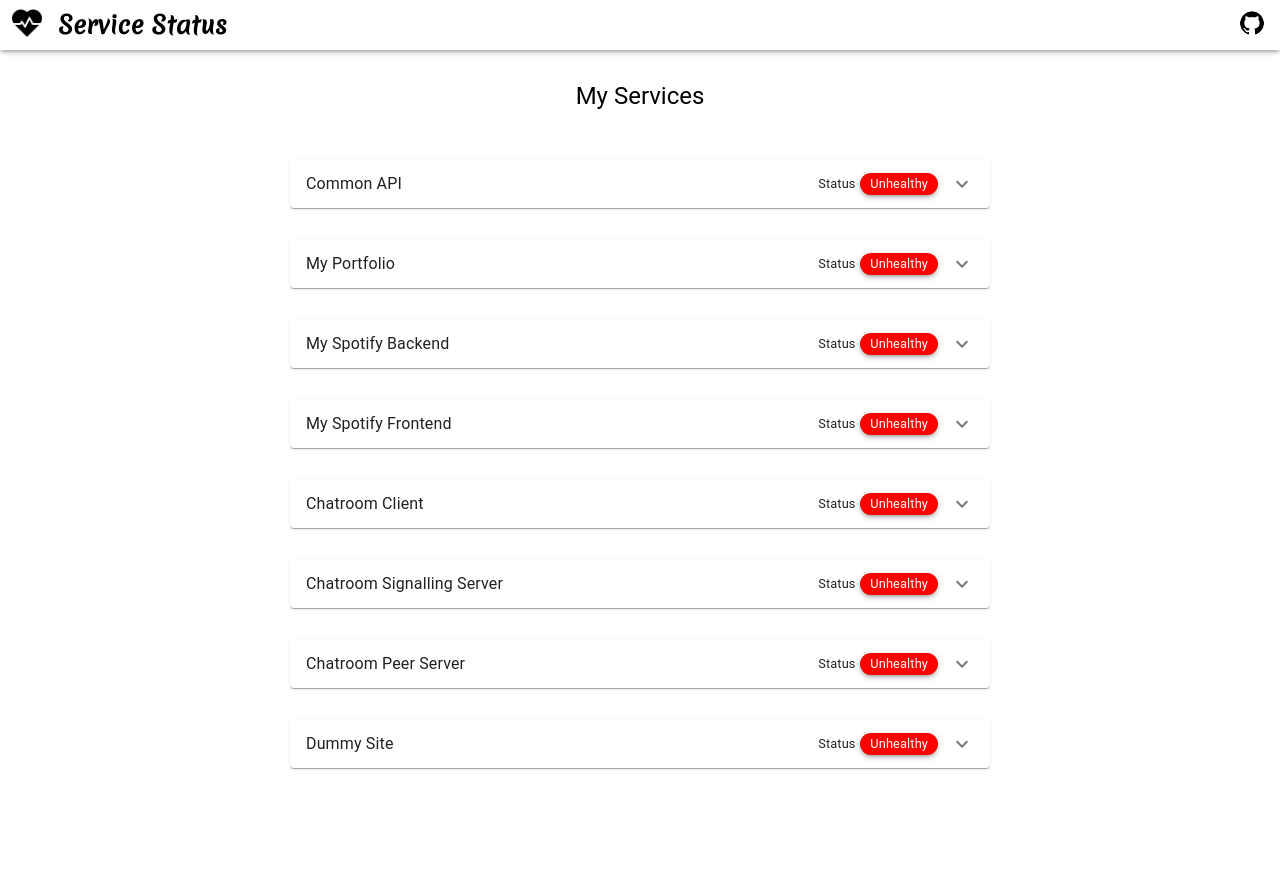
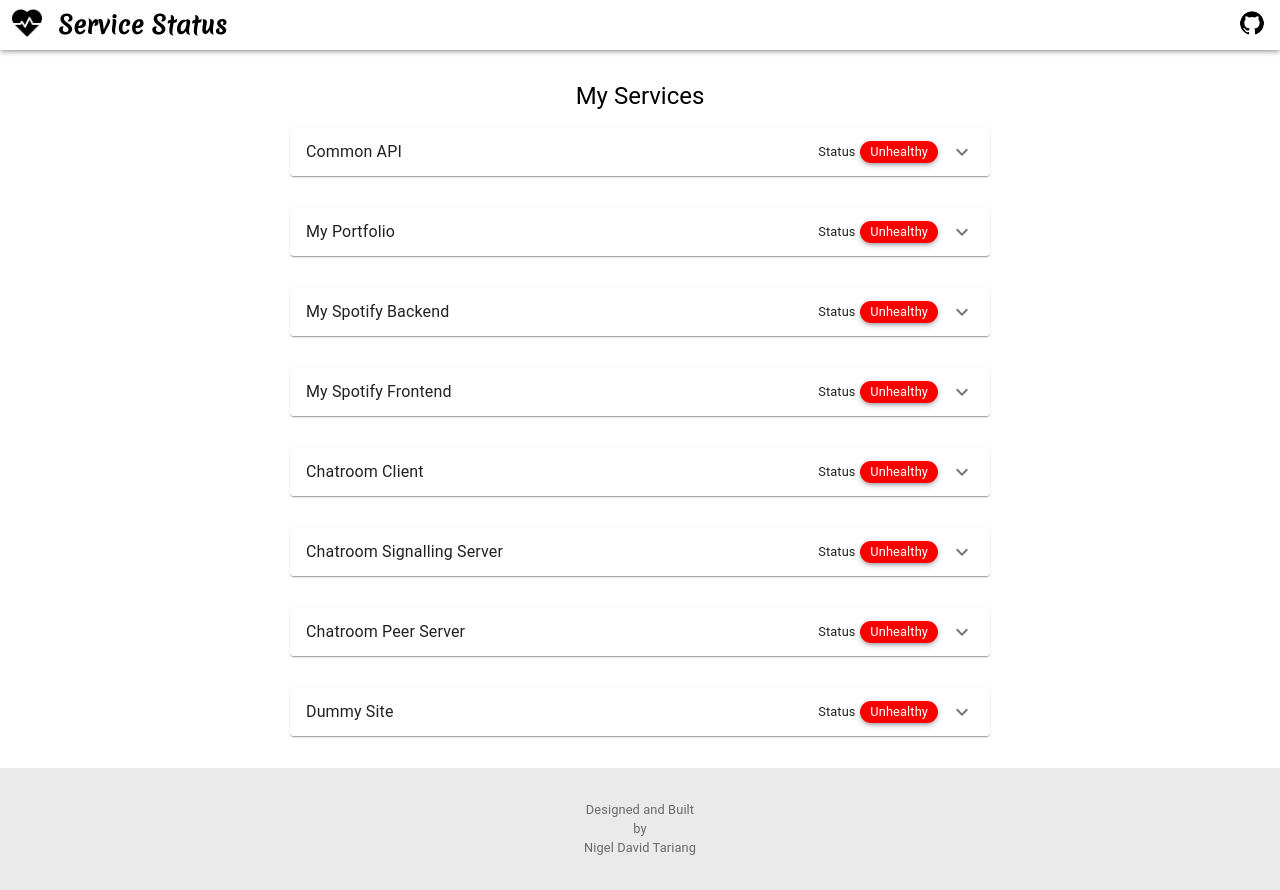
Before and after one commit to 0racularGh0st/service-status-checker, a React (Create React App) app in the folder client/: page / in a window 1280 px wide. Before the commit the page ends 800 px from the top, so only its background shows below. Built offline with nearby package versions, Linux system fonts and the light colour scheme; no server answers.

Commit message:
add footer

```diff
--- a/client/src/Home.js
+++ b/client/src/Home.js
@@ -1,12 +1,14 @@
 import React from 'react';
 import Header from "./components/Header";
 import Content from "./components/Content";
+import Footer from "./components/Footer";
 const Home = () => {
 
     return (
         <div>
             <Header/>
             <Content/>
+            <Footer/>
         </div>
     )
 }
--- a/client/src/components/Content.js
+++ b/client/src/components/Content.js
@@ -7,7 +7,7 @@ const Content = () => {
     return(
         <div className="main-content-wrapper">
             <div className="main-content">
-            <Typography variant="h5" style={{"marginBottom":"2rem"}}>My Services</Typography>
+            <Typography variant="h5" className="my-services">My Services</Typography>
             {
                 config.services.map((service,index) => {
                     return (<ServiceAccordion key={index} serviceData={service}/>)
--- a/client/src/components/Footer.js
+++ b/client/src/components/Footer.js
@@ -0,0 +1,20 @@
+import React from 'react';
+import "./Footer.scss";
+const Footer = ()=> {
+    return (
+        <div>
+            <div className="footer-content">
+            <div className="footer-detail">
+                Designed and Built
+            </div>
+            <div className="footer-detail">
+                by
+            </div>
+            <a className="my-portfolio" href="https://nigeldavid.in" target="_blank" rel="noopener noreferrer" aria-label="me" >
+                Nigel David Tariang
+            </a>
+            </div>
+        </div>
+    )
+}
+export default Footer;
--- /dev/null
+++ b/client/src/components/Footer.scss
@@ -0,0 +1,23 @@
+.footer-content{
+    display: flex;
+    flex-direction: column;
+    align-items: center;
+    font-size: 0.8rem;
+    font-family: "Roboto", "Helvetica", "Arial", sans-serif;
+    font-weight: 400;
+    line-height: 1.5;
+    letter-spacing: 0.00938em;
+    padding: 2rem;
+    background: #eaeaea;
+}
+.footer-detail{
+    color: #6b6969;
+}
+.my-portfolio{
+    text-decoration: none;
+    color: #6b6969;
+    transition: all 0.3s ease;
+    &:hover{
+        color: #2d0365;
+    }
+}
```
